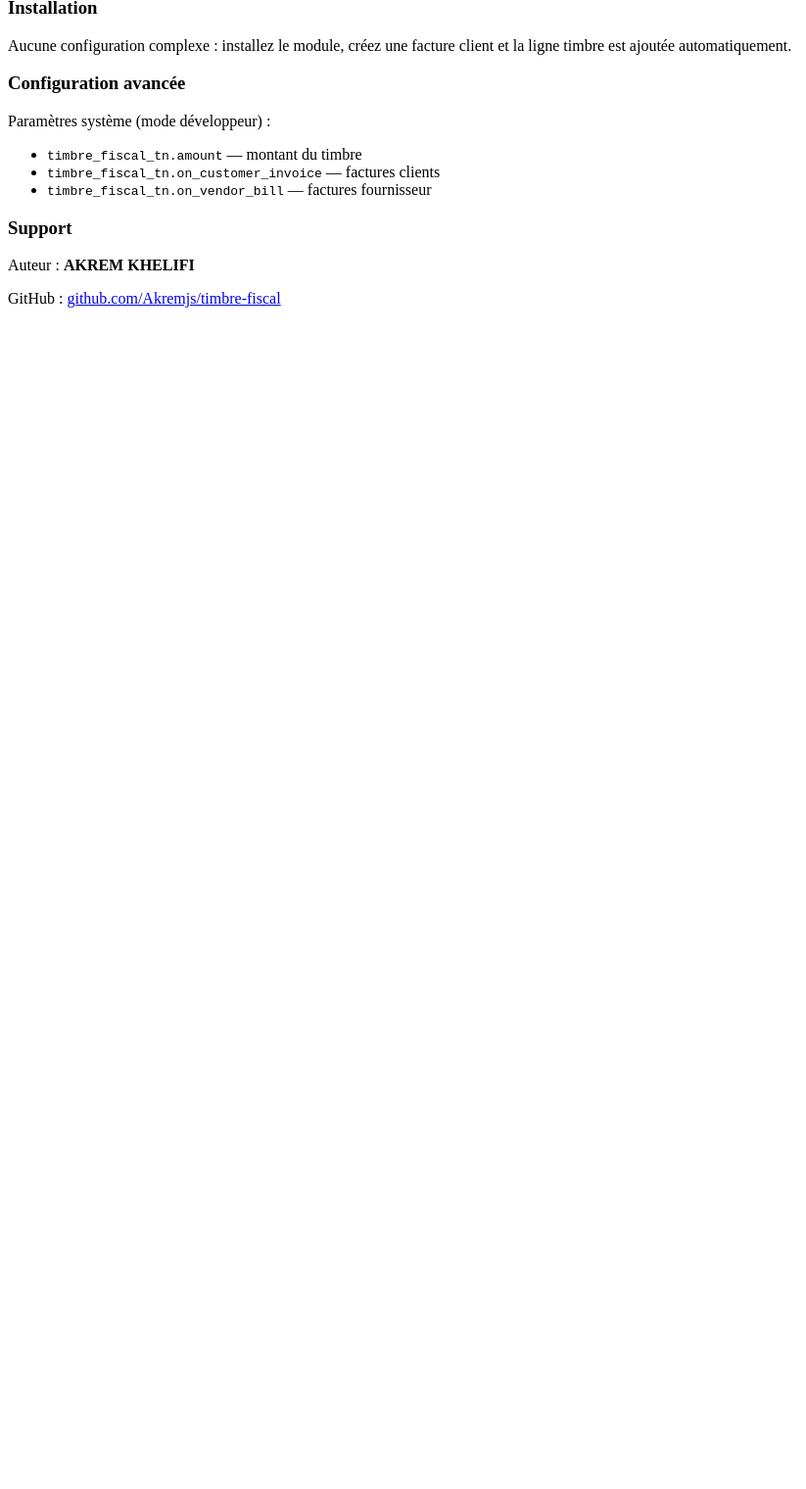
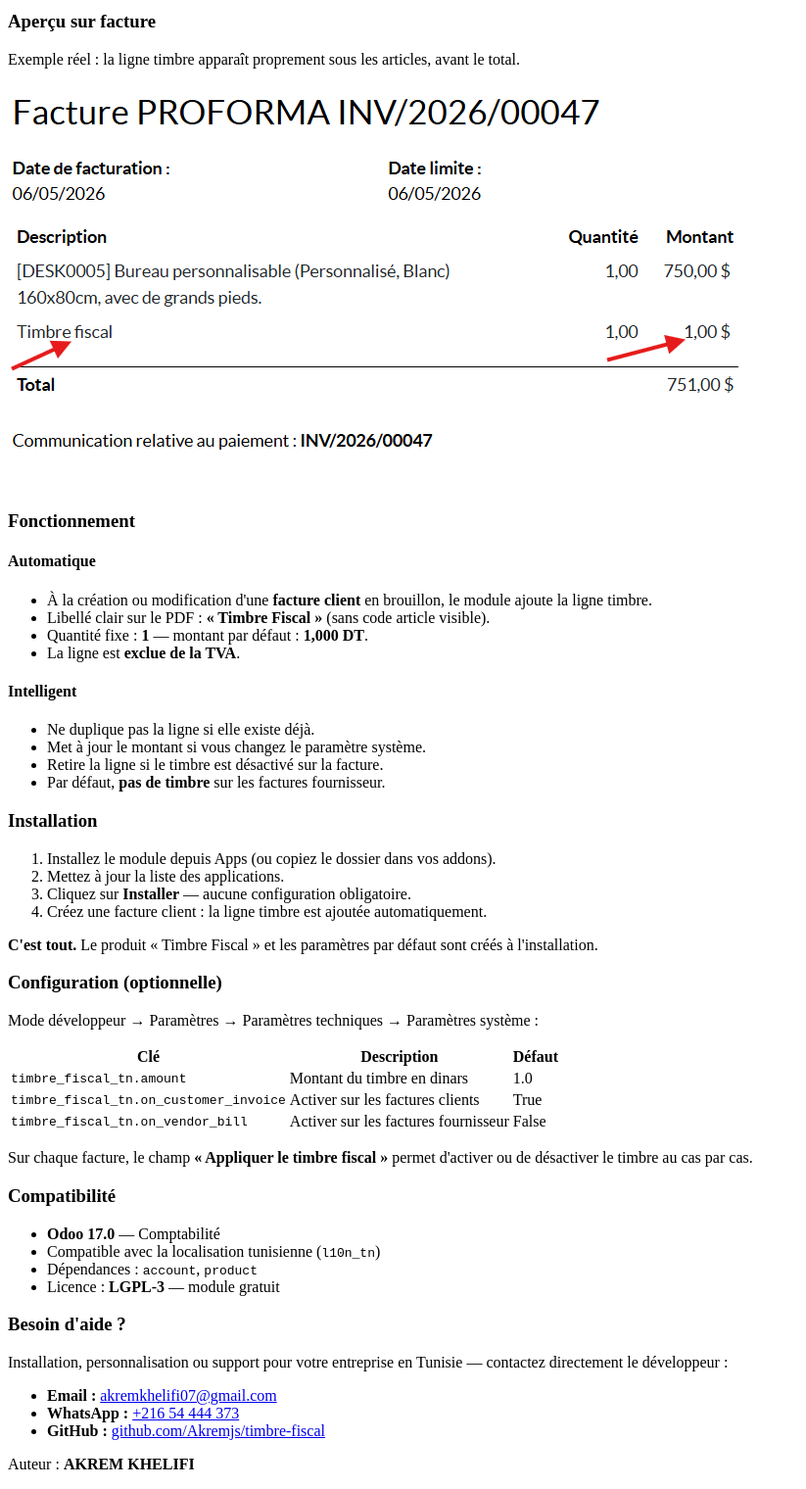
Before and after one commit to Akremjs/timbre-fiscal, a plain HTML site: page timbre_fiscal_tn/static/description/index.html in a window 1280 px wide. Shown: the part 547-2067 px from the top of the page at 98% size, without its empty margins (0-823 px from the left). Before the commit the page ends 877 px from the top, so only its background shows below. Drawn offline with Linux system fonts and the light colour scheme.

Commit message:
Ajouter la fiche marketing Odoo Apps et la branche 17.0.
Description HTML, capture facture, contacts support et URL SSH standardisée.

Co-authored-by: Cursor <cursoragent@cursor.com>

```diff
--- a/timbre_fiscal_tn/static/description/index.html
+++ b/timbre_fiscal_tn/static/description/index.html
@@ -1,7 +1,10 @@
 <section class="oe_container">
   <div class="oe_row oe_spaced">
     <h2 class="oe_slogan">Droit de Timbre Fiscal (Tunisie)</h2>
-    <h3 class="oe_slogan">Facturation conforme à la réglementation tunisienne</h3>
+    <h3 class="oe_slogan">Automatisez le timbre fiscal sur vos factures clients Odoo 17</h3>
+    <p class="oe_mt32 text-center">
+      Conforme à la réglementation tunisienne — installation en un clic, sans saisie manuelle.
+    </p>
   </div>
   <div class="oe_row oe_spaced">
     <div class="oe_span12 oe_picture">
@@ -12,40 +15,140 @@
 
 <section class="oe_container oe_dark">
   <div class="oe_row oe_spaced">
-    <h3>Fonctionnalités</h3>
-    <ul>
-      <li>Ajout automatique du timbre fiscal sur les factures clients</li>
-      <li>Montant configurable (par défaut 1,000 DT)</li>
-      <li>Libellé propre « Timbre Fiscal » sur la facture</li>
-      <li>TVA exclue sur la ligne timbre</li>
-      <li>Compatible Odoo 17 et localisation Tunisie</li>
-    </ul>
+    <h3>Le problème que ce module résout</h3>
+    <p>
+      En Tunisie, les factures clients doivent inclure le <strong>droit de timbre fiscal</strong>
+      (généralement <strong>1,000 DT</strong>). Sans automatisation, chaque facture exige une ligne
+      saisie à la main — source d'oublis, d'erreurs de montant et d'écarts comptables.
+    </p>
+    <p>
+      Ce module ajoute automatiquement la ligne <strong>« Timbre Fiscal »</strong> sur chaque
+      facture client en brouillon, avec le bon montant et <strong>sans TVA</strong>, directement
+      intégrée au total de la facture.
+    </p>
+  </div>
+</section>
+
+<section class="oe_container">
+  <div class="oe_row oe_spaced">
+    <h3>Aperçu sur facture</h3>
+    <p>Exemple réel : la ligne timbre apparaît proprement sous les articles, avant le total.</p>
+    <div class="oe_span12 oe_picture">
+      <img class="oe_picture oe_screenshot" src="screenshot_invoice.png" alt="Facture avec ligne Timbre fiscal"/>
+    </div>
+  </div>
+</section>
+
+<section class="oe_container oe_dark">
+  <div class="oe_row oe_spaced">
+    <h3>Fonctionnement</h3>
+    <div class="oe_span6">
+      <h4>Automatique</h4>
+      <ul>
+        <li>À la création ou modification d'une <strong>facture client</strong> en brouillon, le module ajoute la ligne timbre.</li>
+        <li>Libellé clair sur le PDF : <strong>« Timbre Fiscal »</strong> (sans code article visible).</li>
+        <li>Quantité fixe : <strong>1</strong> — montant par défaut : <strong>1,000 DT</strong>.</li>
+        <li>La ligne est <strong>exclue de la TVA</strong>.</li>
+      </ul>
+    </div>
+    <div class="oe_span6">
+      <h4>Intelligent</h4>
+      <ul>
+        <li>Ne duplique pas la ligne si elle existe déjà.</li>
+        <li>Met à jour le montant si vous changez le paramètre système.</li>
+        <li>Retire la ligne si le timbre est désactivé sur la facture.</li>
+        <li>Par défaut, <strong>pas de timbre</strong> sur les factures fournisseur.</li>
+      </ul>
+    </div>
   </div>
 </section>
 
 <section class="oe_container">
   <div class="oe_row oe_spaced">
     <h3>Installation</h3>
-    <p>Aucune configuration complexe : installez le module, créez une facture client et la ligne timbre est ajoutée automatiquement.</p>
+    <ol>
+      <li>Installez le module depuis Apps (ou copiez le dossier dans vos addons).</li>
+      <li>Mettez à jour la liste des applications.</li>
+      <li>Cliquez sur <strong>Installer</strong> — aucune configuration obligatoire.</li>
+      <li>Créez une facture client : la ligne timbre est ajoutée automatiquement.</li>
+    </ol>
+    <p>
+      <strong>C'est tout.</strong> Le produit « Timbre Fiscal » et les paramètres par défaut
+      sont créés à l'installation.
+    </p>
   </div>
 </section>
 
 <section class="oe_container oe_dark">
   <div class="oe_row oe_spaced">
-    <h3>Configuration avancée</h3>
-    <p>Paramètres système (mode développeur) :</p>
-    <ul>
-      <li><code>timbre_fiscal_tn.amount</code> — montant du timbre</li>
-      <li><code>timbre_fiscal_tn.on_customer_invoice</code> — factures clients</li>
-      <li><code>timbre_fiscal_tn.on_vendor_bill</code> — factures fournisseur</li>
-    </ul>
+    <h3>Configuration (optionnelle)</h3>
+    <p>Mode développeur → Paramètres → Paramètres techniques → Paramètres système :</p>
+    <table class="table table-bordered">
+      <thead>
+        <tr>
+          <th>Clé</th>
+          <th>Description</th>
+          <th>Défaut</th>
+        </tr>
+      </thead>
+      <tbody>
+        <tr>
+          <td><code>timbre_fiscal_tn.amount</code></td>
+          <td>Montant du timbre en dinars</td>
+          <td>1.0</td>
+        </tr>
+        <tr>
+          <td><code>timbre_fiscal_tn.on_customer_invoice</code></td>
+          <td>Activer sur les factures clients</td>
+          <td>True</td>
+        </tr>
+        <tr>
+          <td><code>timbre_fiscal_tn.on_vendor_bill</code></td>
+          <td>Activer sur les factures fournisseur</td>
+          <td>False</td>
+        </tr>
+      </tbody>
+    </table>
+    <p>
+      Sur chaque facture, le champ <strong>« Appliquer le timbre fiscal »</strong> permet
+      d'activer ou de désactiver le timbre au cas par cas.
+    </p>
   </div>
 </section>
 
 <section class="oe_container">
   <div class="oe_row oe_spaced">
-    <h3>Support</h3>
-    <p>Auteur : <strong>AKREM KHELIFI</strong></p>
-    <p>GitHub : <a href="https://github.com/Akremjs/timbre-fiscal">github.com/Akremjs/timbre-fiscal</a></p>
+    <h3>Compatibilité</h3>
+    <ul>
+      <li><strong>Odoo 17.0</strong> — Comptabilité</li>
+      <li>Compatible avec la localisation tunisienne (<code>l10n_tn</code>)</li>
+      <li>Dépendances : <code>account</code>, <code>product</code></li>
+      <li>Licence : <strong>LGPL-3</strong> — module gratuit</li>
+    </ul>
   </div>
 </section>
+
+<section class="oe_container oe_dark">
+  <div class="oe_row oe_spaced">
+    <h3>Besoin d'aide ?</h3>
+    <p>
+      Installation, personnalisation ou support pour votre entreprise en Tunisie —
+      contactez directement le développeur :
+    </p>
+    <ul>
+      <li>
+        <strong>Email :</strong>
+        <a href="mailto:akremkhelifi07@gmail.com">akremkhelifi07@gmail.com</a>
+      </li>
+      <li>
+        <strong>WhatsApp :</strong>
+        <a href="https://wa.me/21654444373" target="_blank">+216 54 444 373</a>
+      </li>
+      <li>
+        <strong>GitHub :</strong>
+        <a href="https://github.com/Akremjs/timbre-fiscal" target="_blank">github.com/Akremjs/timbre-fiscal</a>
+      </li>
+    </ul>
+    <p>Auteur : <strong>AKREM KHELIFI</strong></p>
+  </div>
+</section>
```
Also changed, not shown: timbre_fiscal_tn/static/description/screenshot_invoice.png (added), 3 other files.
